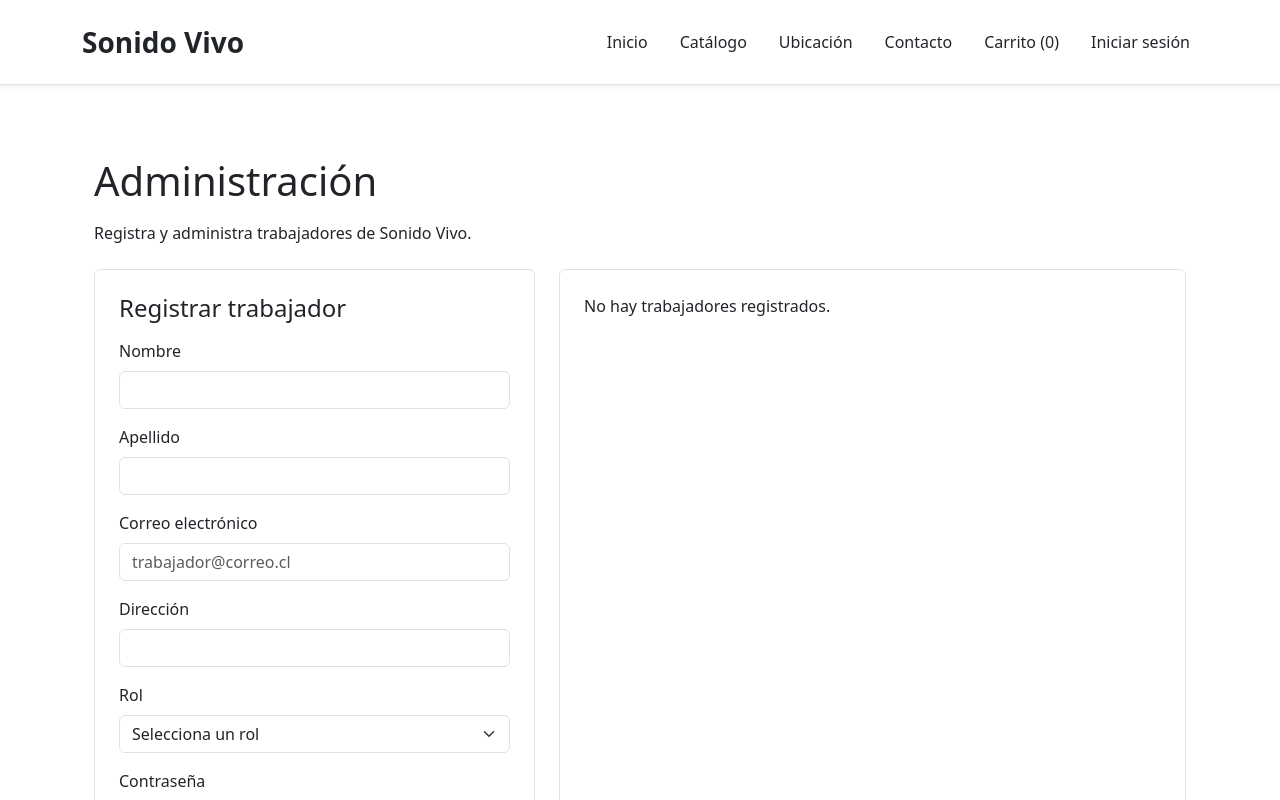
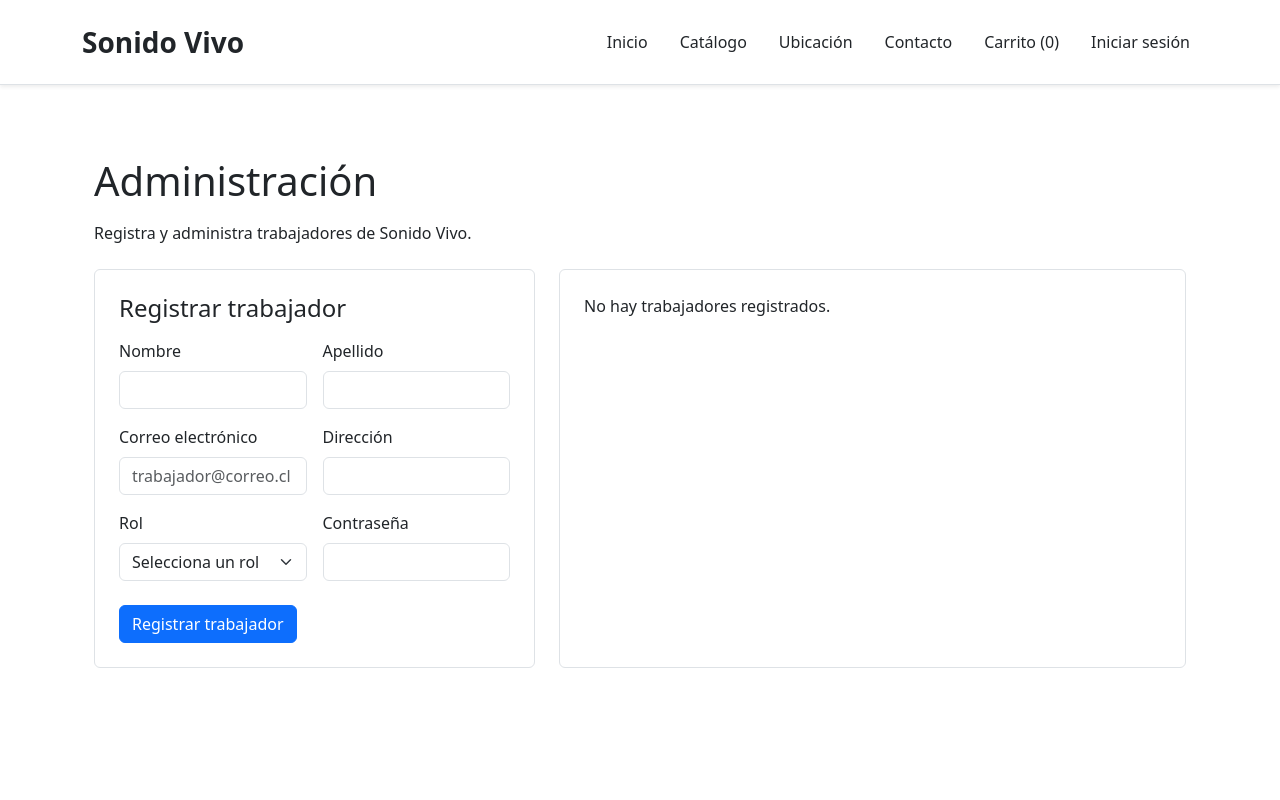
Before and after one commit to rrrbbb20/proyecto-sonido-vivo-02, a React (Vite) app: page /admin in a window 1280 px wide. Shown: the top 800 px of the page. Built offline with nearby package versions, Linux system fonts and the light colour scheme.

Commit message:
style: mejorar formulario responsivo de trabajadores

```diff
--- a/src/pages/admin/FormularioTrabajador.jsx
+++ b/src/pages/admin/FormularioTrabajador.jsx
@@ -1,5 +1,5 @@
 import { useEffect, useState } from "react";
-import { Form, Button } from "react-bootstrap";
+import { Form, Button, Row, Col } from "react-bootstrap";
 
 const datosIniciales = {
   nombre: "",
@@ -16,10 +16,8 @@ function FormularioTrabajador({
   trabajadorEditando,
   onCancelarEdicion,
 }) {
-  // Estado que almacena los datos del formulario
+  // Estados del formulario y sus validaciones
   const [datos, setDatos] = useState(datosIniciales);
-
-  // Estado que almacena los errores encontrados
   const [errores, setErrores] = useState({});
 
   // Carga los datos cuando se selecciona un trabajador para editar
@@ -40,80 +38,56 @@ function FormularioTrabajador({
     setErrores({});
   }, [trabajadorEditando]);
 
-  // Actualiza el campo correspondiente mientras el usuario escribe
+  // Actualiza el campo modificado
   function cambiarCampo(evento) {
     const { name, value } = evento.target;
-
-    setDatos({
-      ...datos,
-      [name]: value,
-    });
+    setDatos({ ...datos, [name]: value });
   }
 
-  // Valida los datos antes de enviarlos al componente padre
+  // Valida los datos antes de guardar o actualizar
   function enviarFormulario(evento) {
     evento.preventDefault();
 
     const nuevosErrores = {};
+    const correo = datos.correo.trim().toLowerCase();
 
-    // Normaliza el correo antes de comprobarlo
-    const correo = datos.correo
-      .trim()
-      .toLowerCase();
-
-    // Validación del nombre
     if (datos.nombre.trim().length < 3) {
-      nuevosErrores.nombre =
-        "El nombre debe tener al menos 3 caracteres.";
+      nuevosErrores.nombre = "El nombre debe tener al menos 3 caracteres.";
     }
 
-    // Validación del apellido
     if (datos.apellido.trim().length < 3) {
-      nuevosErrores.apellido =
-        "El apellido debe tener al menos 3 caracteres.";
+      nuevosErrores.apellido = "El apellido debe tener al menos 3 caracteres.";
     }
 
-    // Validación del correo
     if (correo === "") {
-      nuevosErrores.correo =
-        "Ingresa un correo electrónico.";
+      nuevosErrores.correo = "Ingresa un correo electrónico.";
     } else if (!correo.includes("@")) {
-      nuevosErrores.correo =
-        "Ingresa un correo electrónico válido.";
+      nuevosErrores.correo = "Ingresa un correo electrónico válido.";
     }
 
-    // Validación de la dirección
     if (datos.direccion.trim().length < 5) {
-      nuevosErrores.direccion =
-        "La dirección debe tener al menos 5 caracteres.";
+      nuevosErrores.direccion = "La dirección debe tener al menos 5 caracteres.";
     }
 
-    // Validación del rol
     if (!datos.rol) {
-      nuevosErrores.rol =
-        "Selecciona un rol.";
+      nuevosErrores.rol = "Selecciona un rol.";
     }
 
-    // La contraseña solo se solicita al registrar un trabajador nuevo
+    // La contraseña se solicita solamente al registrar
     if (
       !trabajadorEditando &&
-      (
-        datos.contrasena.length < 8 ||
-        datos.contrasena.length > 12
-      )
+      (datos.contrasena.length < 8 || datos.contrasena.length > 12)
     ) {
-      nuevosErrores.contrasena =
-        "La contraseña debe tener entre 8 y 12 caracteres.";
+      nuevosErrores.contrasena = "La contraseña debe tener entre 8 y 12 caracteres.";
     }
 
     setErrores(nuevosErrores);
 
-    // Detiene el envío si existe algún error
     if (Object.keys(nuevosErrores).length > 0) {
       return;
     }
 
-    // Si existe un trabajador seleccionado, actualiza sus datos
+    // Actualiza un trabajador existente
     if (trabajadorEditando) {
       const actualizado = onActualizar({
         id: trabajadorEditando.id,
@@ -124,16 +98,12 @@ function FormularioTrabajador({
         rol: datos.rol,
       });
 
-      // Informa si el nuevo correo pertenece a otro trabajador
       if (!actualizado) {
-        setErrores({
-          correo: "Ya existe un trabajador con este correo.",
-        });
-
+        setErrores({ correo: "Ya existe un trabajador con este correo." });
         return;
       }
     } else {
-      // Si no existe trabajador seleccionado, registra uno nuevo
+      // Registra un trabajador nuevo
       const guardado = onGuardar({
         ...datos,
         nombre: datos.nombre.trim(),
@@ -142,36 +112,28 @@ function FormularioTrabajador({
         direccion: datos.direccion.trim(),
       });
 
-      // Informa si el correo ya se encuentra registrado
       if (!guardado) {
-        setErrores({
-          correo: "Ya existe un trabajador con este correo.",
-        });
-
+        setErrores({ correo: "Ya existe un trabajador con este correo." });
         return;
       }
     }
 
-    // Limpia el formulario después de completar la operación
+    // Limpia el formulario al terminar
     setDatos(datosIniciales);
     setErrores({});
   }
 
   return (
-    <Form
-      onSubmit={enviarFormulario}
-      noValidate
-    >
+    <Form onSubmit={enviarFormulario} noValidate>
       <h2 className="h4 mb-3">
-        {trabajadorEditando
-          ? "Editar trabajador"
-          : "Registrar trabajador"}
+        {trabajadorEditando ? "Editar trabajador" : "Registrar trabajador"}
       </h2>
 
-      <Form.Group className="mb-3">
-        <Form.Label>
-          Nombre
-        </Form.Label>
+      {/* Nombre y apellido se adaptan según el ancho */}
+      <Row className="g-3">
+        <Col xs={12} md={6}>
+          <Form.Group>
+            <Form.Label>Nombre</Form.Label>
 
             <Form.Control
               type="text"
@@ -185,11 +147,11 @@ function FormularioTrabajador({
               {errores.nombre}
             </Form.Control.Feedback>
           </Form.Group>
+        </Col>
 
-      <Form.Group className="mb-3">
-        <Form.Label>
-          Apellido
-        </Form.Label>
+        <Col xs={12} md={6}>
+          <Form.Group>
+            <Form.Label>Apellido</Form.Label>
 
             <Form.Control
               type="text"
@@ -203,11 +165,11 @@ function FormularioTrabajador({
               {errores.apellido}
             </Form.Control.Feedback>
           </Form.Group>
+        </Col>
 
-      <Form.Group className="mb-3">
-        <Form.Label>
-          Correo electrónico
-        </Form.Label>
+        <Col xs={12} md={6}>
+          <Form.Group>
+            <Form.Label>Correo electrónico</Form.Label>
 
             <Form.Control
               type="email"
@@ -222,11 +184,11 @@ function FormularioTrabajador({
               {errores.correo}
             </Form.Control.Feedback>
           </Form.Group>
+        </Col>
 
-      <Form.Group className="mb-3">
-        <Form.Label>
-          Dirección
-        </Form.Label>
+        <Col xs={12} md={6}>
+          <Form.Group>
+            <Form.Label>Dirección</Form.Label>
 
             <Form.Control
               type="text"
@@ -240,11 +202,11 @@ function FormularioTrabajador({
               {errores.direccion}
             </Form.Control.Feedback>
           </Form.Group>
+        </Col>
 
-      <Form.Group className="mb-3">
-        <Form.Label>
-          Rol
-        </Form.Label>
+        <Col xs={12} md={6}>
+          <Form.Group>
+            <Form.Label>Rol</Form.Label>
 
             <Form.Select
               name="rol"
@@ -252,30 +214,22 @@ function FormularioTrabajador({
               onChange={cambiarCampo}
               isInvalid={Boolean(errores.rol)}
             >
-          <option value="">
-            Selecciona un rol
-          </option>
-
-          <option value="vendedor">
-            Vendedor
-          </option>
-
-          <option value="administrador">
-            Administrador
-          </option>
+              <option value="">Selecciona un rol</option>
+              <option value="vendedor">Vendedor</option>
+              <option value="administrador">Administrador</option>
             </Form.Select>
 
             <Form.Control.Feedback type="invalid">
               {errores.rol}
             </Form.Control.Feedback>
           </Form.Group>
+        </Col>
 
-      {/* La contraseña se solicita solamente al registrar */}
+        {/* La contraseña se muestra solamente al registrar */}
         {!trabajadorEditando && (
-        <Form.Group className="mb-3">
-          <Form.Label>
-            Contraseña
-          </Form.Label>
+          <Col xs={12} md={6}>
+            <Form.Group>
+              <Form.Label>Contraseña</Form.Label>
 
               <Form.Control
                 type="password"
@@ -289,25 +243,18 @@ function FormularioTrabajador({
                 {errores.contrasena}
               </Form.Control.Feedback>
             </Form.Group>
+          </Col>
         )}
+      </Row>
 
-      <div className="d-flex gap-2 flex-wrap">
-        <Button
-          type="submit"
-          variant="primary"
-        >
-          {trabajadorEditando
-            ? "Guardar cambios"
-            : "Registrar trabajador"}
+      {/* Acciones principales del formulario */}
+      <div className="d-flex gap-2 flex-wrap mt-4">
+        <Button type="submit" variant="primary">
+          {trabajadorEditando ? "Guardar cambios" : "Registrar trabajador"}
         </Button>
 
-        {/* El botón cancelar aparece solamente durante la edición */}
         {trabajadorEditando && (
-          <Button
-            type="button"
-            variant="secondary"
-            onClick={onCancelarEdicion}
-          >
+          <Button type="button" variant="secondary" onClick={onCancelarEdicion}>
             Cancelar edición
           </Button>
         )}
```
Lines whose indentation alone changed are shown as unchanged.
